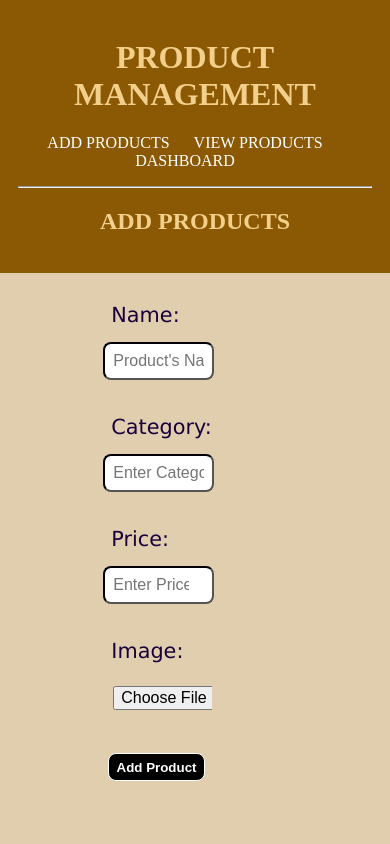
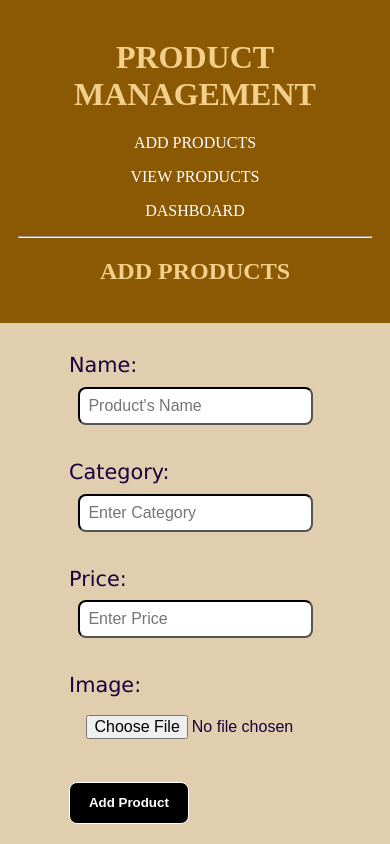
Before and after one commit to Aizaz10/mukarim, a plain HTML site: page addpr.html in a window 390 px wide. Shown: the top 844 px of the page. Drawn offline with Linux system fonts and the light colour scheme.

Commit message:
Update addpr.html

```diff
--- a/addpr.html
+++ b/addpr.html
@@ -147,6 +147,23 @@
             text-align: center;
             padding: 10px 0;
         }
+        @media (max-width: 700px) {
+            nav ul li {
+                display: block;
+                margin: 1rem 0;
+            }
+
+            section form {
+                width: 90%;
+                align-items: flex-start;
+                margin-left: 14%;
+            }
+
+            .cell {
+                width: 90%;
+                max-width: none;
+            }
+        }
     </style>
 </head>
 
```
